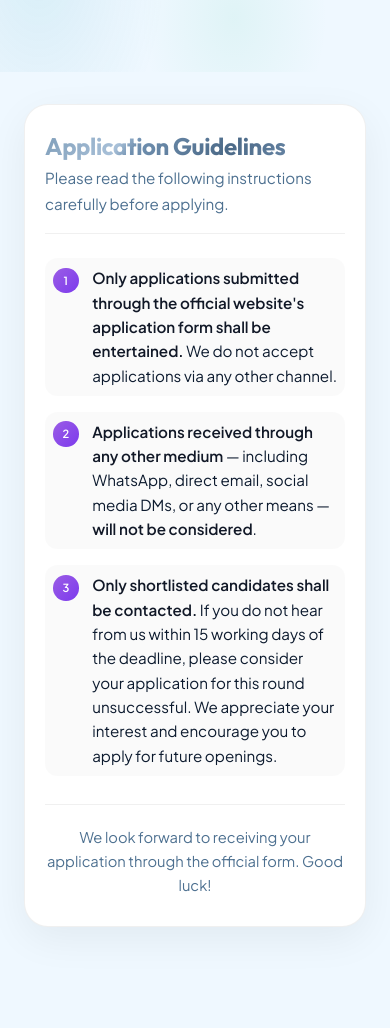
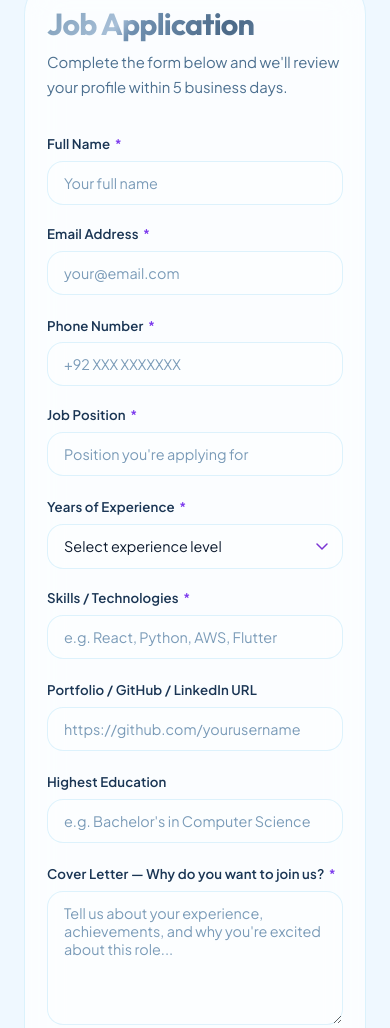
Before and after one commit to abdulmughees00090/SFD, a plain HTML site: page apply/index.html in a window 390 px wide. Shown: the part 648-1676 px from the top of the page. Drawn offline with Linux system fonts and the light colour scheme.

Commit message:
Update index.html

````diff
--- a/apply/index.html
+++ b/apply/index.html
@@ -1,28 +1,17 @@
-We've integrated the application guidelines into your apply page, positioned prominently after the hero section and before the form. The design mirrors the apply form card's styling for visual consistency, and the numbered badges use a gradient background for a polished, modern look.
-
-```html
 <!DOCTYPE html>
 <html lang="en">
 <head>
-    <script>
-        (function() {
-            try {
-                var s = localStorage.getItem('sfd_theme');
-                var d = s ? s === 'dark' : window.matchMedia('(prefers-color-scheme: dark)').matches;
-                if (d) document.documentElement.classList.add('dark-theme');
-            } catch (e) {}
-        })();
-    </script>
+<script>(function(){try{var s=localStorage.getItem('sfd_theme');var d=s?s==='dark':window.matchMedia('(prefers-color-scheme: dark)').matches;if(d)document.documentElement.classList.add('dark-theme');}catch(e){}})();</script>
     <!-- Google tag (gtag.js) -->
-    <script async src="https://www.googletagmanager.com/gtag/js?id=G-4GYKNH7Z9J">
-    </script>
+<script async src="https://www.googletagmanager.com/gtag/js?id=G-4GYKNH7Z9J"></script>
 <script>
   window.dataLayer = window.dataLayer || [];
+  function gtag(){dataLayer.push(arguments);}
+  gtag('js', new Date());
 
-        function gtag() { dataLayer.push(arguments); }
-        gtag('js', new Date());
   gtag('config', 'G-4GYKNH7Z9J');
 </script>
+
 
   <meta charset="UTF-8">
   <meta name="viewport" content="width=device-width, initial-scale=1.0, viewport-fit=cover">
@@ -99,73 +88,61 @@ We've integrated the application guidelines into your apply page, positioned pro
   <meta name="theme-color" content="#0EA5E9" media="(prefers-color-scheme: light)">
 
   <!-- ═══ iOS / SAFARI PWA ════════════════════════════════════════ -->
-    <meta name="apple-mobile-web-app-capable" content="yes">
+  <meta name="apple-mobile-web-app-capable"          content="yes">
   <meta name="apple-mobile-web-app-status-bar-style" content="black-translucent">
-    <meta name="apple-mobile-web-app-title" content="SFD">
+  <meta name="apple-mobile-web-app-title"            content="SFD">
 
   <!-- ═══ FAVICON ════════════════════════════════════════════════ -->
-    <link rel="icon" type="image/x-icon" href="/favicon.ico">
-    <link rel="shortcut icon" href="/favicon.ico">
+  <link rel="icon" type="image/x-icon"            href="/favicon.ico">
+  <link rel="shortcut icon"                       href="/favicon.ico">
 
-    <!-- ========== INLINE STYLES FOR GUIDELINES ========== -->
+  <!-- ========== INLINE STYLES FOR GUIDELINES CARD ========== -->
   <style>
-        /* --- Application Guidelines (matching apply form card style) --- */
-        .guidelines-section {
-            padding: 2rem 0 1.5rem;
-        }
-        .guidelines-section .guidelines-card {
+    /* Replicate the style of .tips-card for .guidelines-card */
+    .guidelines-card {
       background: var(--card-bg, #ffffff);
       border-radius: 1.5rem;
-            padding: 2.5rem 3rem;
-            box-shadow: 0 12px 40px rgba(0, 0, 0, 0.06);
+      padding: 1.75rem 1.75rem 2rem;
+      box-shadow: 0 8px 30px rgba(0, 0, 0, 0.06);
       border: 1px solid var(--border-color, rgba(0, 0, 0, 0.06));
-            max-width: 880px;
-            margin: 0 auto;
+      margin-top: 1.5rem;
       transition: background 0.3s, border-color 0.3s;
     }
-        .dark-theme .guidelines-section .guidelines-card {
+    .dark-theme .guidelines-card {
       background: var(--card-bg-dark, #1a1f2e);
       border-color: var(--border-color-dark, rgba(255, 255, 255, 0.08));
-            box-shadow: 0 12px 40px rgba(0, 0, 0, 0.3);
+      box-shadow: 0 8px 30px rgba(0, 0, 0, 0.3);
     }
-        .guidelines-section .guidelines-card h3 {
-            font-size: 1.5rem;
+    .guidelines-card h3 {
+      font-size: 1.25rem;
       font-weight: 700;
-            margin-bottom: 0.25rem;
+      margin-bottom: 0.75rem;
+      display: flex;
+      align-items: center;
+      gap: 0.5rem;
     }
-        .guidelines-section .guidelines-card .sub {
-            font-size: 0.95rem;
+    .guidelines-card .guidelines-sub {
+      font-size: 0.9rem;
       color: var(--text-muted, #6b7280);
-            margin-bottom: 1.5rem;
-            border-bottom: 1px solid var(--border-color, rgba(0, 0, 0, 0.06));
-            padding-bottom: 1rem;
+      margin-bottom: 1rem;
     }
-        .dark-theme .guidelines-section .guidelines-card .sub {
-            border-bottom-color: var(--border-color-dark, rgba(255, 255, 255, 0.08));
-        }
-        .guidelines-section .guidelines-card .rule-list {
+    .guidelines-card .guidelines-list {
       list-style: none;
       padding: 0;
       margin: 0;
       display: flex;
       flex-direction: column;
-            gap: 1rem;
+      gap: 0.85rem;
     }
-        .guidelines-section .guidelines-card .rule-list li {
+    .guidelines-card .guidelines-list li {
       display: flex;
       align-items: flex-start;
-            gap: 0.85rem;
-            font-size: 1rem;
-            line-height: 1.6;
-            padding: 0.5rem 0.75rem;
-            border-radius: 0.75rem;
-            background: var(--rule-bg, rgba(0, 0, 0, 0.02));
-            transition: background 0.3s;
+      gap: 0.75rem;
+      font-size: 0.95rem;
+      line-height: 1.5;
+      padding: 0.35rem 0;
     }
-        .dark-theme .guidelines-section .guidelines-card .rule-list li {
-            background: var(--rule-bg-dark, rgba(255, 255, 255, 0.04));
-        }
-        .guidelines-section .guidelines-card .rule-list li .num {
+    .guidelines-card .guidelines-list li .num {
       flex-shrink: 0;
       display: inline-flex;
       align-items: center;
@@ -179,35 +156,34 @@ We've integrated the application guidelines into your apply page, positioned pro
       font-weight: 700;
       margin-top: 0.1rem;
     }
-        .guidelines-section .guidelines-card .rule-list li .text {
+    .guidelines-card .guidelines-list li .text {
       flex: 1;
     }
-        .guidelines-section .guidelines-card .rule-list li .text strong {
+    .guidelines-card .guidelines-list li .text strong {
       color: var(--text-strong, #111827);
     }
-        .dark-theme .guidelines-section .guidelines-card .rule-list li .text strong {
+    .dark-theme .guidelines-card .guidelines-list li .text strong {
       color: var(--text-strong-dark, #f3f4f6);
     }
-        .guidelines-section .guidelines-card .footer-note {
-            margin-top: 1.75rem;
-            padding-top: 1.25rem;
+    .guidelines-card .guidelines-footer {
+      margin-top: 1.25rem;
+      padding-top: 0.75rem;
       border-top: 1px solid var(--border-color, rgba(0, 0, 0, 0.06));
-            font-size: 0.92rem;
+      font-size: 0.85rem;
       color: var(--text-muted, #6b7280);
       text-align: center;
     }
-        .dark-theme .guidelines-section .guidelines-card .footer-note {
+    .dark-theme .guidelines-card .guidelines-footer {
       border-top-color: var(--border-color-dark, rgba(255, 255, 255, 0.08));
     }
     @media (max-width: 640px) {
-            .guidelines-section .guidelines-card {
-                padding: 1.75rem 1.25rem;
+      .guidelines-card {
+        padding: 1.25rem 1rem;
       }
-            .guidelines-section .guidelines-card .rule-list li {
-                padding: 0.5rem 0.5rem;
-                font-size: 0.95rem;
+      .guidelines-card .guidelines-list li {
+        font-size: 0.9rem;
       }
-            .guidelines-section .guidelines-card .rule-list li .num {
+      .guidelines-card .guidelines-list li .num {
         width: 1.6rem;
         height: 1.6rem;
         font-size: 0.7rem;
@@ -248,33 +224,6 @@ We've integrated the application guidelines into your apply page, positioned pro
         <span class="hero-badge">Join our team</span>
         <h1>Start Your <span class="gradient-text">Journey</span> With Us</h1>
         <p>We're looking for passionate innovators to help shape the future of digital solutions. Tell us about yourself below.</p>
-                </div>
-            </div>
-        </section>
-
-        <!-- ========== APPLICATION GUIDELINES (inserted here) ========== -->
-        <section class="guidelines-section">
-            <div class="container">
-                <div class="guidelines-card reveal">
-                    <h3>Application Guidelines</h3>
-                    <p class="sub">Please read the following instructions carefully before applying.</p>
-                    <ul class="rule-list">
-                        <li>
-                            <span class="num">1</span>
-                            <span class="text"><strong>Only applications submitted through the official website's application form shall be entertained.</strong> We do not accept applications via any other channel.</span>
-                        </li>
-                        <li>
-                            <span class="num">2</span>
-                            <span class="text"><strong>Applications received through any other medium</strong> — including WhatsApp, direct email, social media DMs, or any other means — <strong>will not be considered</strong>.</span>
-                        </li>
-                        <li>
-                            <span class="num">3</span>
-                            <span class="text"><strong>Only shortlisted candidates shall be contacted.</strong> If you do not hear from us within 15 working days of the deadline, please consider your application for this round unsuccessful. We appreciate your interest and encourage you to apply for future openings.</span>
-                        </li>
-                    </ul>
-                    <div class="footer-note">
-                        We look forward to receiving your application through the official form. Good luck!
-                    </div>
       </div>
     </div>
   </section>
@@ -392,24 +341,12 @@ We've integrated the application guidelines into your apply page, positioned pro
           <div class="benefits-card reveal">
             <h2>Why Join Us?</h2>
             <div class="benefits-list">
-                                <div class="benefit-item"><span class="benefit-icon" aria-hidden="true">◎</span>
-                                    <div><h3>Innovative Culture</h3><p>Work on cutting-edge technologies and genuinely exciting projects.</p></div>
-                                </div>
-                                <div class="benefit-item"><span class="benefit-icon" aria-hidden="true">▲</span>
-                                    <div><h3>Growth Opportunities</h3><p>Continuous learning, mentorship, and a clear path to advancement.</p></div>
-                                </div>
-                                <div class="benefit-item"><span class="benefit-icon" aria-hidden="true">◻</span>
-                                    <div><h3>Flexible Work</h3><p>Remote-friendly environment with flexible hours and autonomy.</p></div>
-                                </div>
-                                <div class="benefit-item"><span class="benefit-icon" aria-hidden="true">◈</span>
-                                    <div><h3>Impactful Work</h3><p>Build solutions that transform real businesses at scale.</p></div>
-                                </div>
-                                <div class="benefit-item"><span class="benefit-icon" aria-hidden="true">★</span>
-                                    <div><h3>Great Team</h3><p>Collaborative, supportive, and deeply passionate colleagues.</p></div>
-                                </div>
-                                <div class="benefit-item"><span class="benefit-icon" aria-hidden="true">◎</span>
-                                    <div><h3>Competitive Package</h3><p>Attractive salary, benefits, and performance bonuses.</p></div>
-                                </div>
+              <div class="benefit-item"><span class="benefit-icon" aria-hidden="true">◎</span><div><h3>Innovative Culture</h3><p>Work on cutting-edge technologies and genuinely exciting projects.</p></div></div>
+              <div class="benefit-item"><span class="benefit-icon" aria-hidden="true">▲</span><div><h3>Growth Opportunities</h3><p>Continuous learning, mentorship, and a clear path to advancement.</p></div></div>
+              <div class="benefit-item"><span class="benefit-icon" aria-hidden="true">◻</span><div><h3>Flexible Work</h3><p>Remote-friendly environment with flexible hours and autonomy.</p></div></div>
+              <div class="benefit-item"><span class="benefit-icon" aria-hidden="true">◈</span><div><h3>Impactful Work</h3><p>Build solutions that transform real businesses at scale.</p></div></div>
+              <div class="benefit-item"><span class="benefit-icon" aria-hidden="true">★</span><div><h3>Great Team</h3><p>Collaborative, supportive, and deeply passionate colleagues.</p></div></div>
+              <div class="benefit-item"><span class="benefit-icon" aria-hidden="true">◎</span><div><h3>Competitive Package</h3><p>Attractive salary, benefits, and performance bonuses.</p></div></div>
             </div>
           </div>
 
@@ -430,6 +367,29 @@ We've integrated the application guidelines into your apply page, positioned pro
               <li>Highlight your problem-solving process and mindset</li>
             </ul>
           </div>
+
+          <!-- ========== NEW APPLICATION GUIDELINES CARD ========== -->
+          <div class="guidelines-card reveal">
+            <h3>Application Guidelines</h3>
+            <p class="guidelines-sub">Please read the following instructions carefully before applying.</p>
+            <ul class="guidelines-list">
+              <li>
+                <span class="num">1</span>
+                <span class="text"><strong>Only applications submitted through the official website's application form shall be entertained.</strong> We do not accept applications via any other channel.</span>
+              </li>
+              <li>
+                <span class="num">2</span>
+                <span class="text"><strong>Applications received through any other medium</strong> — including WhatsApp, direct email, social media DMs, or any other means — <strong>will not be considered</strong>.</span>
+              </li>
+              <li>
+                <span class="num">3</span>
+                <span class="text"><strong>Only shortlisted candidates shall be contacted.</strong> If you do not hear from us within 15 working days of the deadline, please consider your application for this round unsuccessful. We appreciate your interest and encourage you to apply for future openings.</span>
+              </li>
+            </ul>
+            <div class="guidelines-footer">
+              We look forward to receiving your application through the official form. Good luck!
+            </div>
+          </div>
         </div>
       </div>
     </div>
@@ -448,8 +408,7 @@ We've integrated the application guidelines into your apply page, positioned pro
   </div>
 </footer>
 
-    <script src="/script.js">
-    </script>
+<script src="/script.js"></script>
 <script>
   // Pre-fill position from URL parameter if present
   document.addEventListener('DOMContentLoaded', function() {
@@ -474,4 +433,3 @@ We've integrated the application guidelines into your apply page, positioned pro
 <div style="display:none;" aria-hidden="true">#SilverFoxDynamicsCareers #TechJobsPakistan #BackendEngineerJobs #FrontendDeveloperJobs #SalesJobsIslamabad #ApplyNow #SoftwareHouseCareers</div>
 </body>
 </html>
-```
````
Lines whose indentation alone changed are shown as unchanged.
